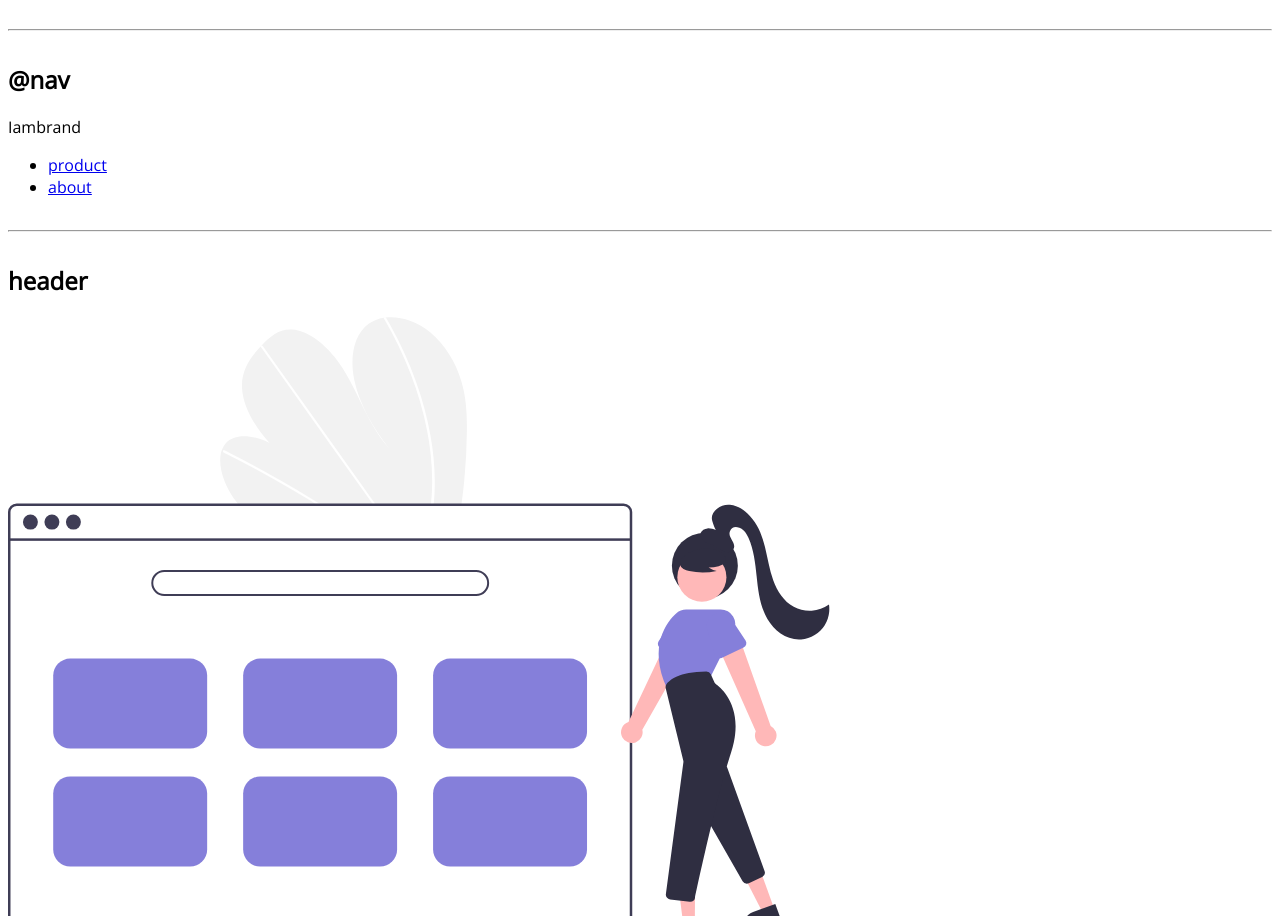
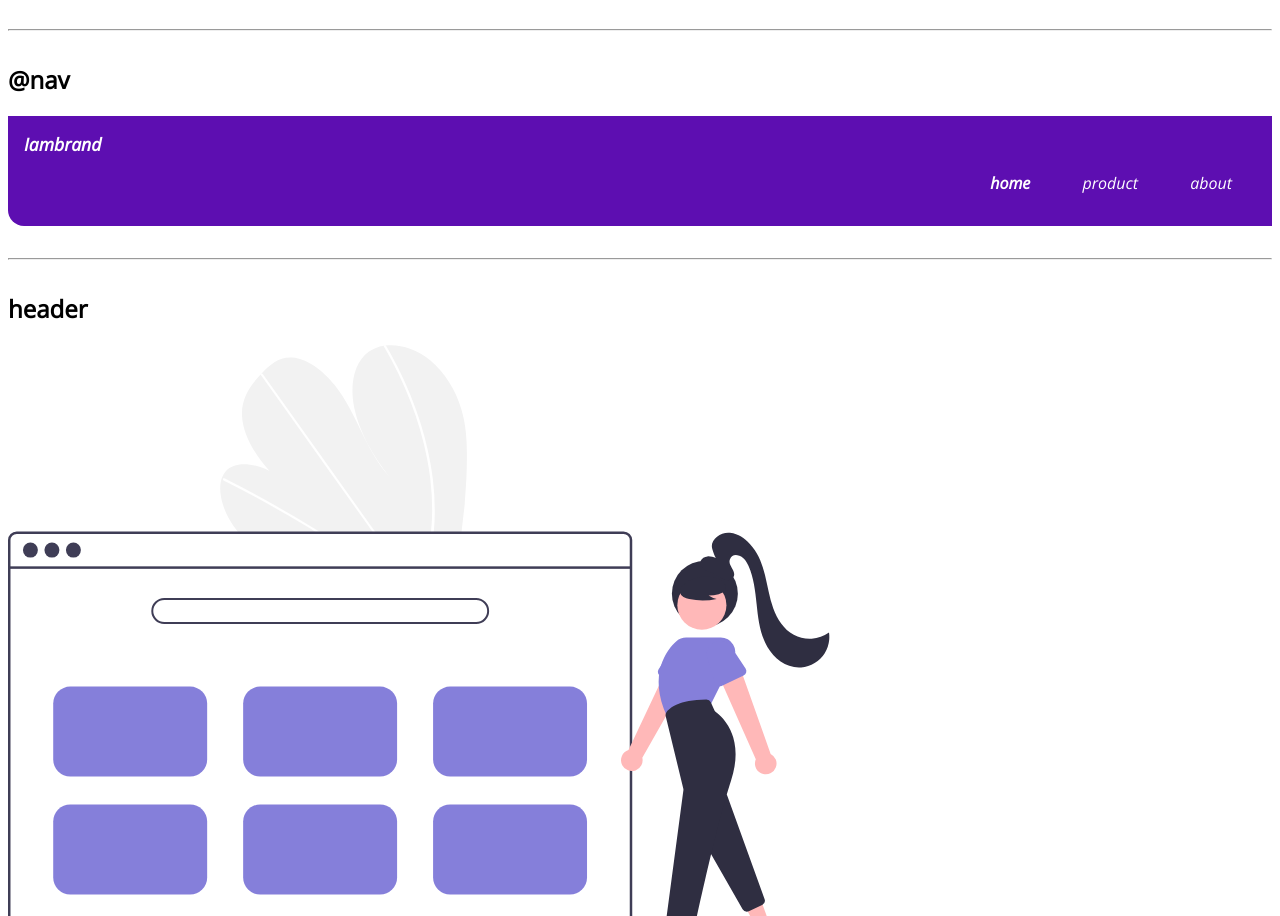
Before and after one commit to Shravani-16/shravani-16.github.io, a website built with Vite: page index.html in a window 1280 px wide. Shown: the part 1299-2215 px from the top of the page. Built offline with nearby package versions, Linux system fonts and the light colour scheme.

Commit message:
navigation

```diff
--- a/index.html
+++ b/index.html
@@ -60,15 +60,20 @@
       <li>eggs</li>
     </ol>
     <hr />
+
     <h2>@nav</h2>
-    <nav>
-      <div>Iambrand</div>
-      <ul>
-        <li><a href="/">product</a></li>
-        <li><a href="/">about</a></li>
+    <nav class="navigation container">
+      <div class="nav-brand">Iambrand</div>
+      <ul class="list-non-bullet nav-pills">
+        <li class="list-item-inline">
+          <a class="link link-active" href="/">home</a>
+        </li>
+        <li class="list-item-inline"><a class="link" href="/">product</a></li>
+        <li class="list-item-inline"><a class="link" href="/">about</a></li>
       </ul>
     </nav>
     <hr />
+
     <h2>header</h2>
     <header>
       <img src="images/hero-images.svg" />
--- a/style.css
+++ b/style.css
@@ -43,3 +43,22 @@ hr {
   display: inline;
   padding: 0rem 0.5rem;
 }
+.navigation {
+  background-color: var(--primary-color);
+  color: white;
+  padding: 1rem;
+  border-bottom-left-radius: 1rem;
+}
+.navigation .nav-brand {
+  font-weight: bold;
+  font-size: 1.1rem;
+}
+.navigation .nav-pills {
+  text-align: right;
+}
+.navigation .link {
+  color: rgb(255, 255, 255);
+}
+.navigation .link-active {
+  font-weight: bold;
+}
```
